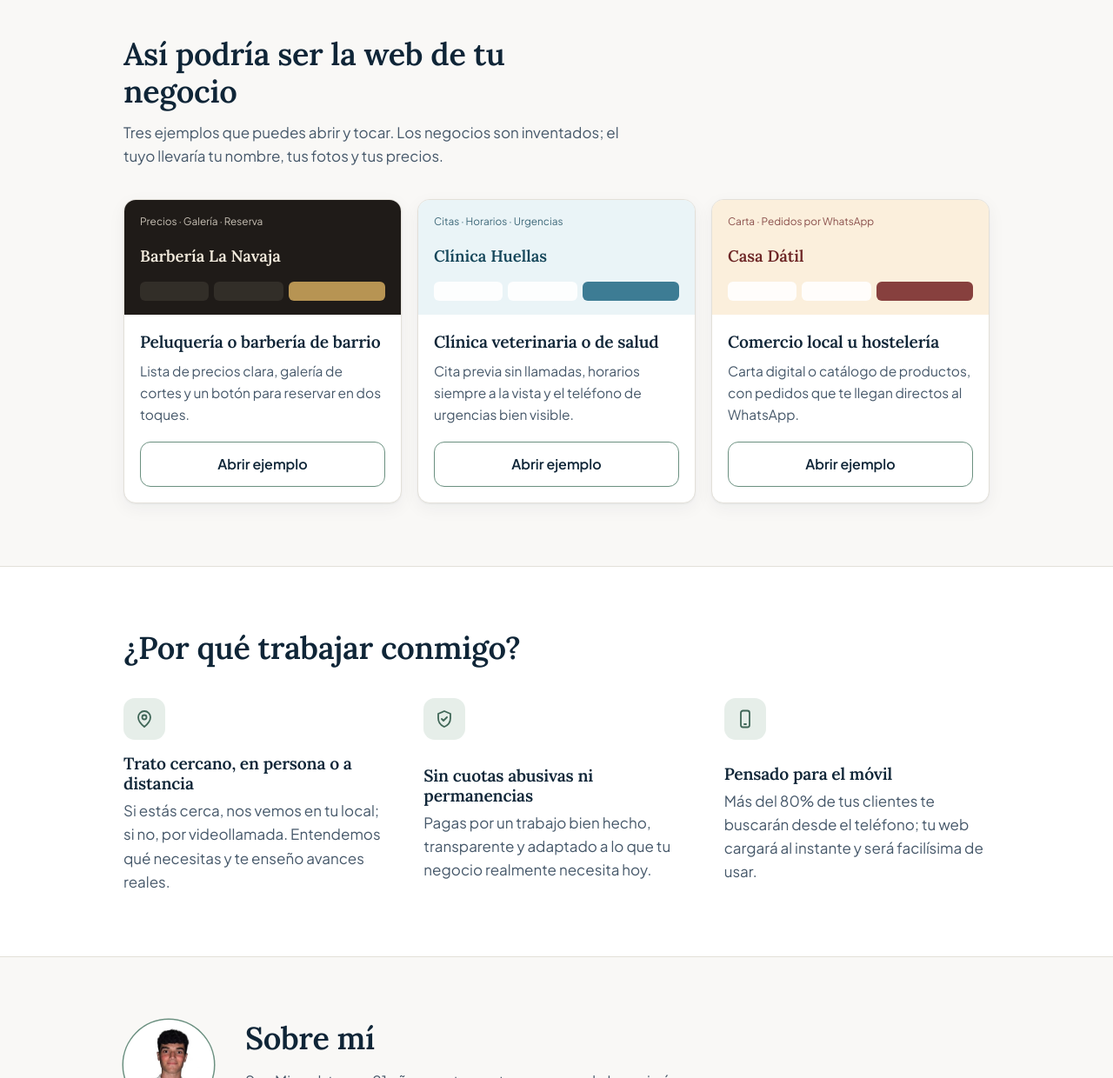
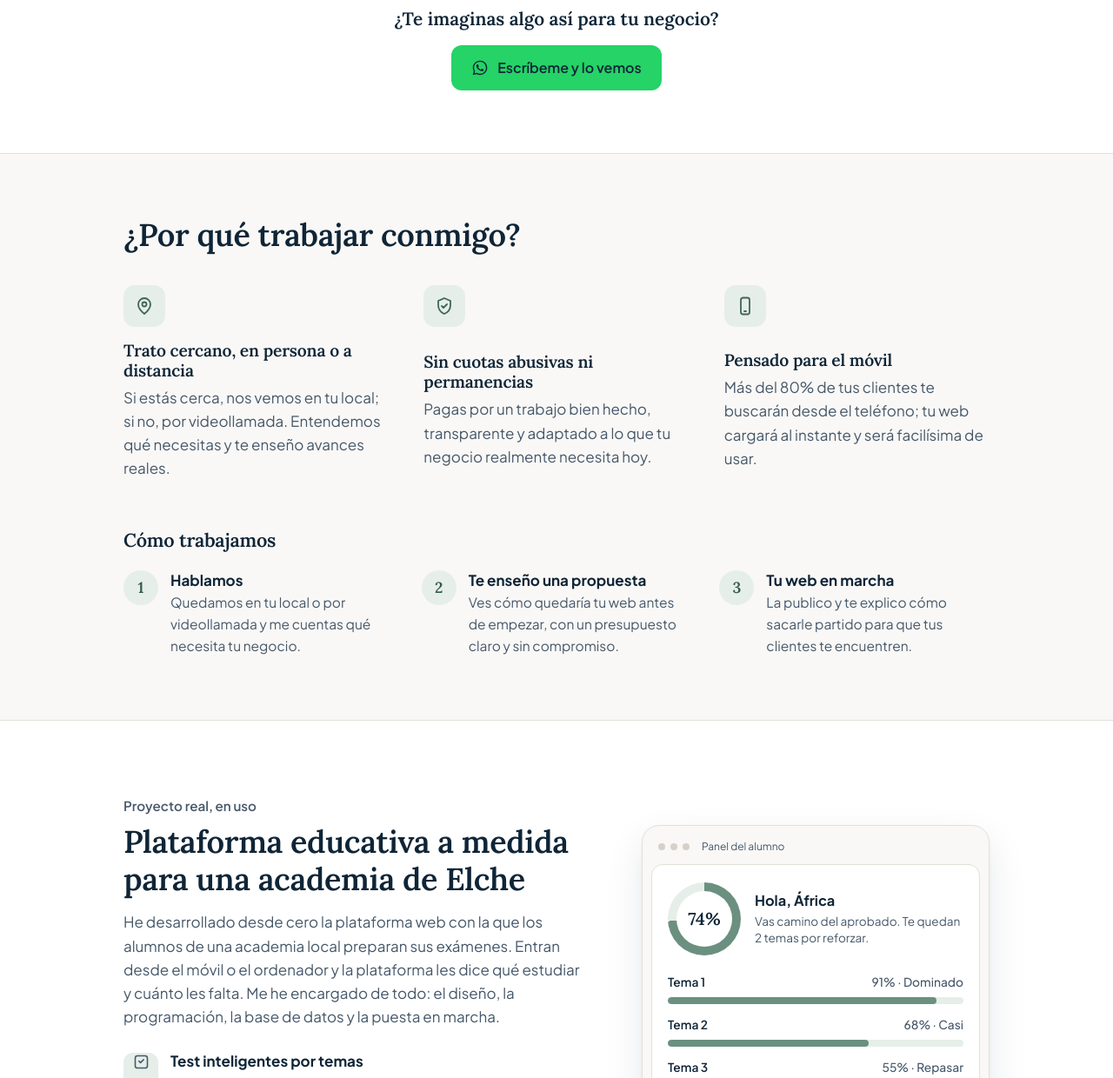
Before and after one commit to miguelpg05/portfolio, a plain HTML site: page index.html in a window 1280 px wide. Shown: the part 1560-2800 px from the top of the page at 87% size. Drawn offline with Linux system fonts and the light colour scheme.

Commit message:
Add files via upload

```diff
--- a/index.html
+++ b/index.html
@@ -179,7 +179,16 @@ h3{font-size:1.2rem}
 .ejemplo-cuerpo .boton{margin-top:8px;width:100%}
 
 /* ---------- Por qué ---------- */
-.porque{background:var(--blanco);border-top:1px solid var(--linea);border-bottom:1px solid var(--linea)}
+.fondo-blanco{background:var(--blanco);border-top:1px solid var(--linea);border-bottom:1px solid var(--linea)}
+.cta-intermedia{margin-top:40px;display:flex;flex-direction:column;align-items:center;gap:16px;text-align:center}
+.cta-intermedia p{font-family:var(--serif);font-weight:600;font-size:1.3rem;line-height:1.3}
+.pasos-titulo{margin-top:56px;margin-bottom:22px;font-size:1.35rem}
+.pasos{display:grid;gap:20px;counter-reset:none}
+.pasos li{display:grid;grid-template-columns:40px 1fr;gap:14px;align-items:start}
+.paso-num{width:40px;height:40px;border-radius:50%;background:var(--salvia-suave);color:#2F5A49;display:grid;place-items:center;font-family:var(--serif);font-weight:600;font-size:1.1rem}
+.pasos strong{display:block;line-height:1.35}
+.pasos p{color:var(--texto-suave);font-size:.97rem;margin-top:2px}
+@media (min-width:820px){.pasos{grid-template-columns:repeat(3,1fr);gap:32px}}
 .razones{display:grid;gap:30px}
 .razones li{display:grid;grid-template-columns:48px 1fr;gap:16px}
 .razones .icono{width:48px;height:48px;border-radius:13px}
@@ -203,6 +212,7 @@ h3{font-size:1.2rem}
 /* ---------- Contacto ---------- */
 .contacto{background:#4E7263;color:#FFFFFF;padding:72px 0 40px}
 .contacto-logo{font-size:2.2rem;line-height:1;margin-bottom:26px}
+.hero-logo{display:block;font-size:clamp(3rem,15vw,5.5rem);line-height:1;margin:0 auto 30px}
 .contacto h2{max-width:18ch}
 .contacto-sub{margin-top:14px;color:#E3ECE7;max-width:32rem}
 .contacto-acciones{display:grid;gap:12px;margin-top:30px;max-width:26rem}
@@ -319,6 +329,7 @@ dialog.vista::backdrop{background:rgba(15,37,55,.6)}
 <!-- Cabecera -->
 <section class="hero" id="inicio">
   <div class="contenedor">
+    <p class="logo hero-logo" role="img" aria-label="Pina"><span class="logo-s">&lt;</span>Pina<span class="logo-s">/&gt;</span></p>
     <div class="hero-persona">
       <img class="foto" src="foto-miguel.jpg" alt="Miguel Pina Gómez" width="68" height="68">
       <p><strong>Miguel Pina Gómez</strong><span>Desarrollo Web &amp; Soluciones Digitales</span></p>
@@ -333,6 +344,73 @@ dialog.vista::backdrop{background:rgba(15,37,55,.6)}
       </a>
     </div>
     <p class="hero-firma">Trato directo, sin intermediarios.</p>
+  </div>
+</section>
+
+<!-- Ejemplos -->
+<section class="seccion fondo-blanco" id="ejemplos">
+  <div class="contenedor">
+    <div class="seccion-intro">
+      <h2>Así podría ser la web de tu negocio</h2>
+      <p>Tres ejemplos que puedes abrir y tocar. Los negocios son inventados; el tuyo llevaría tu nombre, tus fotos y tus precios.</p>
+    </div>
+    <div class="ejemplos-rejilla">
+      <article class="ejemplo">
+        <div class="miniatura mini-barberia" aria-hidden="true"><div><small>Precios · Galería · Reserva</small></div><b>Barbería La Navaja</b><div><i></i><i></i><i></i></div></div>
+        <div class="ejemplo-cuerpo">
+          <h3>Peluquería o barbería de barrio</h3>
+          <p>Lista de precios clara, galería de cortes y un botón para reservar en dos toques.</p>
+          <button class="boton boton-linea" type="button" data-demo="barberia" data-titulo="Peluquería o barbería">Abrir ejemplo</button>
+        </div>
+      </article>
+      <article class="ejemplo">
+        <div class="miniatura mini-veterinaria" aria-hidden="true"><div><small>Citas · Horarios · Urgencias</small></div><b>Clínica Huellas</b><div><i></i><i></i><i></i></div></div>
+        <div class="ejemplo-cuerpo">
+          <h3>Clínica veterinaria o de salud</h3>
+          <p>Cita previa sin llamadas, horarios siempre a la vista y el teléfono de urgencias bien visible.</p>
+          <button class="boton boton-linea" type="button" data-demo="veterinaria" data-titulo="Clínica veterinaria o de salud">Abrir ejemplo</button>
+        </div>
+      </article>
+      <article class="ejemplo">
+        <div class="miniatura mini-bar" aria-hidden="true"><div><small>Carta · Pedidos por WhatsApp</small></div><b>Casa Dátil</b><div><i></i><i></i><i></i></div></div>
+        <div class="ejemplo-cuerpo">
+          <h3>Comercio local u hostelería</h3>
+          <p>Carta digital o catálogo de productos, con pedidos que te llegan directos al WhatsApp.</p>
+          <button class="boton boton-linea" type="button" data-demo="bar" data-titulo="Comercio local u hostelería">Abrir ejemplo</button>
+        </div>
+      </article>
+    </div>
+    <div class="cta-intermedia">
+      <p>¿Te imaginas algo así para tu negocio?</p>
+      <a class="boton boton-whatsapp" data-whatsapp href="#contacto"><svg aria-hidden="true"><use href="#ico-whatsapp"/></svg>Escríbeme y lo vemos</a>
+    </div>
+  </div>
+</section>
+
+<!-- Por qué -->
+<section class="seccion porque" id="por-que">
+  <div class="contenedor">
+    <div class="seccion-intro"><h2>¿Por qué trabajar conmigo?</h2></div>
+    <ul class="razones">
+      <li>
+        <span class="icono" aria-hidden="true"><svg viewBox="0 0 24 24" fill="none" stroke="currentColor" stroke-width="1.8" stroke-linecap="round" stroke-linejoin="round"><path d="M12 21s-7-5.6-7-11a7 7 0 0 1 14 0c0 5.4-7 11-7 11Z"/><circle cx="12" cy="10" r="2.5"/></svg></span>
+        <div><h3>Trato cercano, en persona o a distancia</h3><p>Si estás cerca, nos vemos en tu local; si no, por videollamada. Entendemos qué necesitas y te enseño avances reales.</p></div>
+      </li>
+      <li>
+        <span class="icono" aria-hidden="true"><svg viewBox="0 0 24 24" fill="none" stroke="currentColor" stroke-width="1.8" stroke-linecap="round" stroke-linejoin="round"><path d="M12 3l7 3v5c0 4.5-3 8.3-7 10-4-1.7-7-5.5-7-10V6l7-3Z"/><path d="M9 12l2 2 4-4"/></svg></span>
+        <div><h3>Sin cuotas abusivas ni permanencias</h3><p>Pagas por un trabajo bien hecho, transparente y adaptado a lo que tu negocio realmente necesita hoy.</p></div>
+      </li>
+      <li>
+        <span class="icono" aria-hidden="true"><svg viewBox="0 0 24 24" fill="none" stroke="currentColor" stroke-width="1.8" stroke-linecap="round" stroke-linejoin="round"><rect x="7" y="2.5" width="10" height="19" rx="2.5"/><path d="M11 18h2"/></svg></span>
+        <div><h3>Pensado para el móvil</h3><p>Más del 80% de tus clientes te buscarán desde el teléfono; tu web cargará al instante y será facilísima de usar.</p></div>
+      </li>
+    </ul>
+    <h3 class="pasos-titulo">Cómo trabajamos</h3>
+    <ol class="pasos">
+      <li><span class="paso-num" aria-hidden="true">1</span><div><strong>Hablamos</strong><p>Quedamos en tu local o por videollamada y me cuentas qué necesita tu negocio.</p></div></li>
+      <li><span class="paso-num" aria-hidden="true">2</span><div><strong>Te enseño una propuesta</strong><p>Ves cómo quedaría tu web antes de empezar, con un presupuesto claro y sin compromiso.</p></div></li>
+      <li><span class="paso-num" aria-hidden="true">3</span><div><strong>Tu web en marcha</strong><p>La publico y te explico cómo sacarle partido para que tus clientes te encuentren.</p></div></li>
+    </ol>
   </div>
 </section>
 
@@ -382,63 +460,6 @@ dialog.vista::backdrop{background:rgba(15,37,55,.6)}
       </div>
       <figcaption class="maqueta-nota">Recreación del panel de progreso, con datos de ejemplo.</figcaption>
     </figure>
-  </div>
-</section>
-
-<!-- Ejemplos -->
-<section class="seccion" id="ejemplos">
-  <div class="contenedor">
-    <div class="seccion-intro">
-      <h2>Así podría ser la web de tu negocio</h2>
-      <p>Tres ejemplos que puedes abrir y tocar. Los negocios son inventados; el tuyo llevaría tu nombre, tus fotos y tus precios.</p>
-    </div>
-    <div class="ejemplos-rejilla">
-      <article class="ejemplo">
-        <div class="miniatura mini-barberia" aria-hidden="true"><div><small>Precios · Galería · Reserva</small></div><b>Barbería La Navaja</b><div><i></i><i></i><i></i></div></div>
-        <div class="ejemplo-cuerpo">
-          <h3>Peluquería o barbería de barrio</h3>
-          <p>Lista de precios clara, galería de cortes y un botón para reservar en dos toques.</p>
-          <button class="boton boton-linea" type="button" data-demo="barberia" data-titulo="Peluquería o barbería">Abrir ejemplo</button>
-        </div>
-      </article>
-      <article class="ejemplo">
-        <div class="miniatura mini-veterinaria" aria-hidden="true"><div><small>Citas · Horarios · Urgencias</small></div><b>Clínica Huellas</b><div><i></i><i></i><i></i></div></div>
-        <div class="ejemplo-cuerpo">
-          <h3>Clínica veterinaria o de salud</h3>
-          <p>Cita previa sin llamadas, horarios siempre a la vista y el teléfono de urgencias bien visible.</p>
-          <button class="boton boton-linea" type="button" data-demo="veterinaria" data-titulo="Clínica veterinaria o de salud">Abrir ejemplo</button>
-        </div>
-      </article>
-      <article class="ejemplo">
-        <div class="miniatura mini-bar" aria-hidden="true"><div><small>Carta · Pedidos por WhatsApp</small></div><b>Casa Dátil</b><div><i></i><i></i><i></i></div></div>
-        <div class="ejemplo-cuerpo">
-          <h3>Comercio local u hostelería</h3>
-          <p>Carta digital o catálogo de productos, con pedidos que te llegan directos al WhatsApp.</p>
-          <button class="boton boton-linea" type="button" data-demo="bar" data-titulo="Comercio local u hostelería">Abrir ejemplo</button>
-        </div>
-      </article>
-    </div>
-  </div>
-</section>
-
-<!-- Por qué -->
-<section class="seccion porque" id="por-que">
-  <div class="contenedor">
-    <div class="seccion-intro"><h2>¿Por qué trabajar conmigo?</h2></div>
-    <ul class="razones">
-      <li>
-        <span class="icono" aria-hidden="true"><svg viewBox="0 0 24 24" fill="none" stroke="currentColor" stroke-width="1.8" stroke-linecap="round" stroke-linejoin="round"><path d="M12 21s-7-5.6-7-11a7 7 0 0 1 14 0c0 5.4-7 11-7 11Z"/><circle cx="12" cy="10" r="2.5"/></svg></span>
-        <div><h3>Trato cercano, en persona o a distancia</h3><p>Si estás cerca, nos vemos en tu local; si no, por videollamada. Entendemos qué necesitas y te enseño avances reales.</p></div>
-      </li>
-      <li>
-        <span class="icono" aria-hidden="true"><svg viewBox="0 0 24 24" fill="none" stroke="currentColor" stroke-width="1.8" stroke-linecap="round" stroke-linejoin="round"><path d="M12 3l7 3v5c0 4.5-3 8.3-7 10-4-1.7-7-5.5-7-10V6l7-3Z"/><path d="M9 12l2 2 4-4"/></svg></span>
-        <div><h3>Sin cuotas abusivas ni permanencias</h3><p>Pagas por un trabajo bien hecho, transparente y adaptado a lo que tu negocio realmente necesita hoy.</p></div>
-      </li>
-      <li>
-        <span class="icono" aria-hidden="true"><svg viewBox="0 0 24 24" fill="none" stroke="currentColor" stroke-width="1.8" stroke-linecap="round" stroke-linejoin="round"><rect x="7" y="2.5" width="10" height="19" rx="2.5"/><path d="M11 18h2"/></svg></span>
-        <div><h3>Pensado para el móvil</h3><p>Más del 80% de tus clientes te buscarán desde el teléfono; tu web cargará al instante y será facilísima de usar.</p></div>
-      </li>
-    </ul>
   </div>
 </section>
 
```
